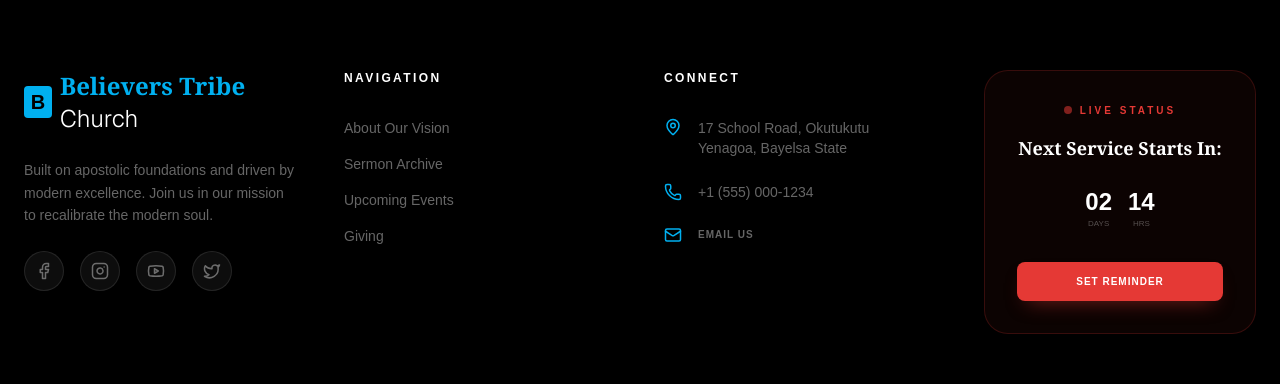
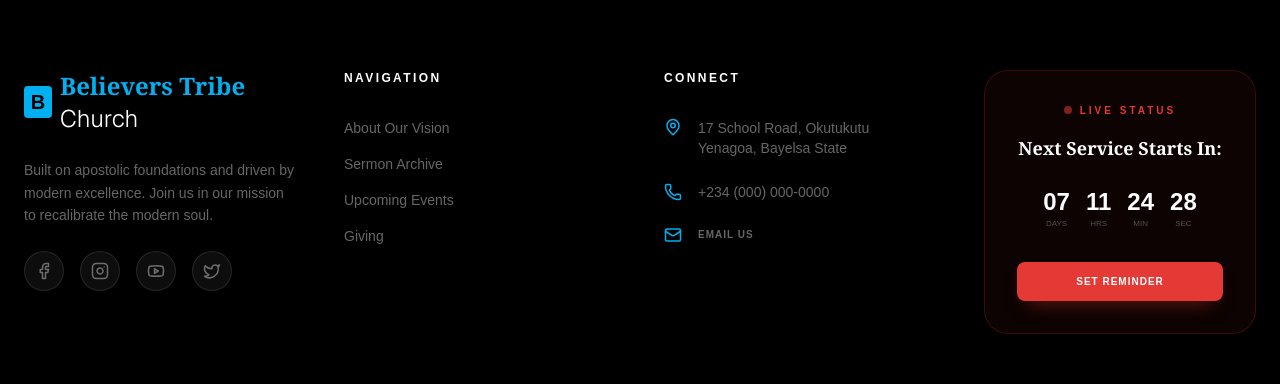
Before and after one commit to tari-2004/btc-app, a Next.js app: page / in a window 1280 px wide. Shown: the part 5510-5894 px from the top of the page. Built offline with nearby package versions, Linux system fonts and the light colour scheme.

Commit message:
Sections update

```diff
--- a/app/components/footer.tsx
+++ b/app/components/footer.tsx
@@ -1,8 +1,92 @@
 "use client";
 
+import { useState, useEffect } from "react";
 import { motion } from "framer-motion";
 import { Facebook, Instagram, Youtube, Twitter, Mail, MapPin, Phone, ArrowUp } from "lucide-react";
 
+// --- SEPARATE COMPONENT FOR THE TIMER ---
+function LiveCountdownBox() {
+  const [timeLeft, setTimeLeft] = useState({ days: 0, hours: 0, minutes: 0, seconds: 0 });
+
+  useEffect(() => {
+    // TARGET DATE: Sunday, Jan 18, 2026 at 7:30 AM
+    const targetDate = new Date("2026-01-18T07:30:00").getTime();
+
+    const timer = setInterval(() => {
+      const now = new Date().getTime();
+      const difference = targetDate - now;
+
+      if (difference > 0) {
+        setTimeLeft({
+          days: Math.floor(difference / (1000 * 60 * 60 * 24)),
+          hours: Math.floor((difference / (1000 * 60 * 60)) % 24),
+          minutes: Math.floor((difference / 1000 / 60) % 60),
+          seconds: Math.floor((difference / 1000) % 60),
+        });
+      }
+    }, 1000);
+
+    return () => clearInterval(timer);
+  }, []);
+
+  // Define the function HERE (inside the component but outside the effect)
+  const handleSetReminder = () => {
+    const title = "Believers Tribe Church Service";
+    const details = "Join us for our weekly service. Recalibrate your soul!";
+    const location = "17 School Road, Okutukutu, Yenagoa";
+
+    // Format: YYYYMMDDTHHMMSSZ (UTC time)
+    // 08:00 UTC is 09:00 WAT (Nigeria Time)
+    const startTime = "20260118T073000Z";
+    const endTime = "20260118T110000Z";
+
+    const googleUrl = `https://calendar.google.com/calendar/render?action=TEMPLATE&text=${encodeURIComponent(title)}&dates=${startTime}/${endTime}&details=${encodeURIComponent(details)}&location=${encodeURIComponent(location)}`;
+
+    window.open(googleUrl, '_blank');
+  };
+
+  const formatNum = (num: number) => num.toString().padStart(2, '0');
+
+  return (
+    <div className="p-8 rounded-3xl bg-[#E53935]/5 border border-[#E53935]/20 flex flex-col items-center text-center">
+      <div className="flex items-center gap-2 mb-4">
+        <span className="w-2 h-2 rounded-full bg-[#E53935] animate-pulse" />
+        <span className="text-[#E53935] text-[10px] font-black uppercase tracking-[0.3em]">Live Status</span>
+      </div>
+      <h5 className="text-white font-serif font-bold text-lg mb-6">Next Service Starts In:</h5>
+
+      <div className="flex gap-4 mb-8">
+        <div className="text-center">
+          <p className="text-2xl font-bold text-white">{formatNum(timeLeft.days)}</p>
+          <p className="text-[8px] text-white/30 uppercase">Days</p>
+        </div>
+        <div className="text-center">
+          <p className="text-2xl font-bold text-white">{formatNum(timeLeft.hours)}</p>
+          <p className="text-[8px] text-white/30 uppercase">Hrs</p>
+        </div>
+        <div className="text-center">
+          <p className="text-2xl font-bold text-white">{formatNum(timeLeft.minutes)}</p>
+          <p className="text-[8px] text-white/30 uppercase">Min</p>
+        </div>
+        <div className="text-center">
+          <p className="text-2xl font-bold text-white">{formatNum(timeLeft.seconds)}</p>
+          <p className="text-[8px] text-white/30 uppercase">Sec</p>
+        </div>
+      </div>
+
+      <motion.button
+        onClick={handleSetReminder} // <--- LINKED HERE
+        whileHover={{ scale: 1.05, backgroundColor: "#E53935", color: "#fff" }}
+        whileTap={{ scale: 0.95 }}
+        className="w-full py-3 bg-[#E53935] text-white text-[10px] font-black tracking-widest uppercase rounded-lg shadow-[0_10px_20px_-10px_rgba(229,57,53,0.5)]"
+      >
+        Set Reminder
+      </motion.button>
+    </div>
+  );
+}
+
+// --- MAIN FOOTER COMPONENT ---
 export default function Footer() {
   const scrollToTop = () => window.scrollTo({ top: 0, behavior: "smooth" });
 
@@ -79,7 +163,7 @@ export default function Footer() {
               <li className="flex items-start gap-4 text-white/40 text-sm">
                 <MapPin size={18} className="text-[#00B0F0] shrink-0" />
                 <a
-                  href="https://maps.google.com"
+                  href="https://www.google.com/maps/search/?api=1&query=17+School+Road+Okutukutu+Yenagoa"
                   target="_blank"
                   rel="noopener noreferrer"
                   className="hover:text-white transition-colors"
@@ -89,7 +173,7 @@ export default function Footer() {
               </li>
               <li className="flex items-center gap-4 text-white/40 text-sm">
                 <Phone size={18} className="text-[#00B0F0] shrink-0" />
-                <a href="tel:+15550001234" className="hover:text-white transition-colors">+1 (555) 000-1234</a>
+                <a href="tel:+2340000000000" className="hover:text-white transition-colors">+234 (000) 000-0000</a>
               </li>
               <li className="flex items-center gap-4 text-white/40 text-sm">
                 <Mail size={18} className="text-[#00B0F0] shrink-0" />
@@ -100,31 +184,9 @@ export default function Footer() {
             </ul>
           </div>
 
-          {/* LIVE STATUS */}
-          <div className="p-8 rounded-3xl bg-[#E53935]/5 border border-[#E53935]/20 flex flex-col items-center text-center">
-            <div className="flex items-center gap-2 mb-4">
-              <span className="w-2 h-2 rounded-full bg-[#E53935] animate-pulse" />
-              <span className="text-[#E53935] text-[10px] font-black uppercase tracking-[0.3em]">Live Status</span>
-            </div>
-            <h5 className="text-white font-serif font-bold text-lg mb-6">Next Service Starts In:</h5>
-            <div className="flex gap-4 mb-8">
-              <div className="text-center">
-                <p className="text-2xl font-bold text-white">02</p>
-                <p className="text-[8px] text-white/30 uppercase">Days</p>
-              </div>
-              <div className="text-center">
-                <p className="text-2xl font-bold text-white">14</p>
-                <p className="text-[8px] text-white/30 uppercase">Hrs</p>
-              </div>
-            </div>
-            <motion.button
-              whileHover={{ scale: 1.05 }}
-              whileTap={{ scale: 0.95 }}
-              className="w-full py-3 bg-[#E53935] text-white text-[10px] font-black tracking-widest uppercase rounded-lg shadow-[0_10px_20px_-10px_rgba(229,57,53,0.5)]"
-            >
-              Set Reminder
-            </motion.button>
-          </div>
+          {/* LIVE STATUS - Functional Countdown */}
+          <LiveCountdownBox />
+
         </div>
 
         {/* BOTTOM BAR */}
```
